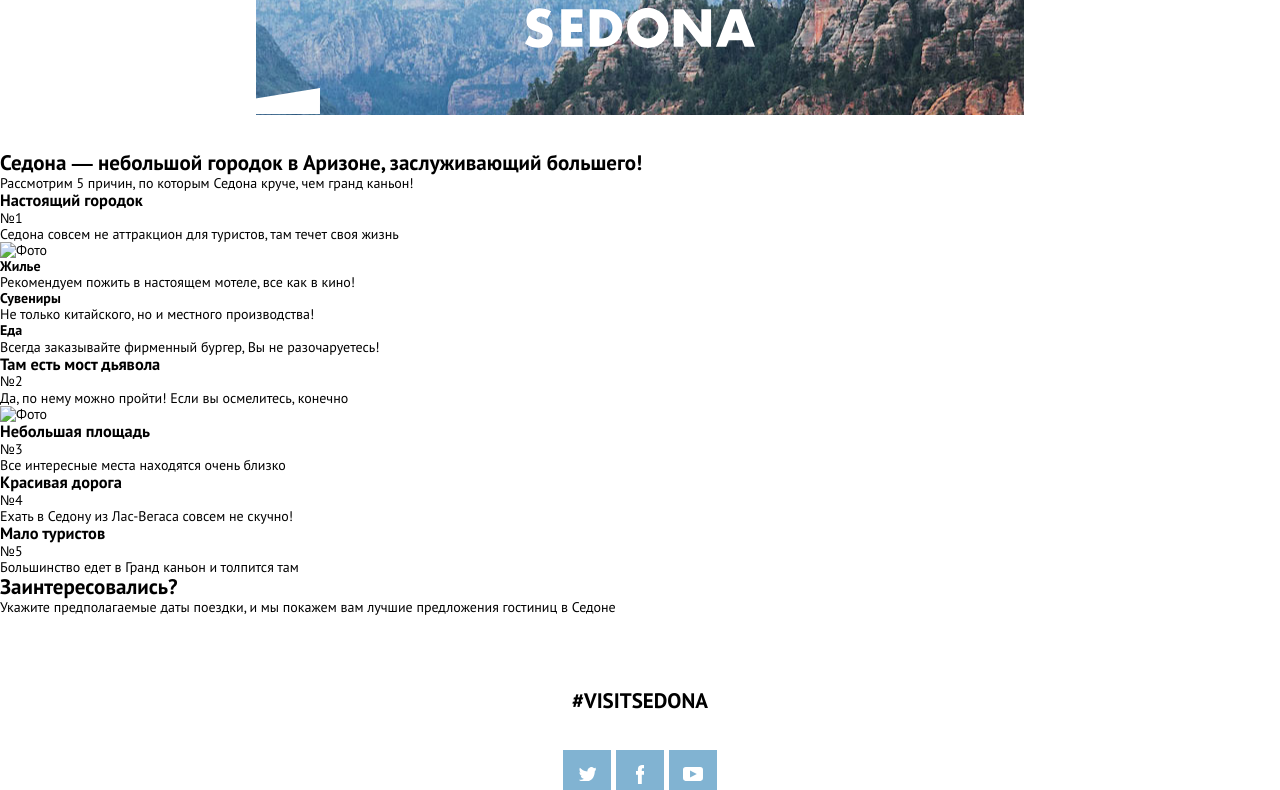
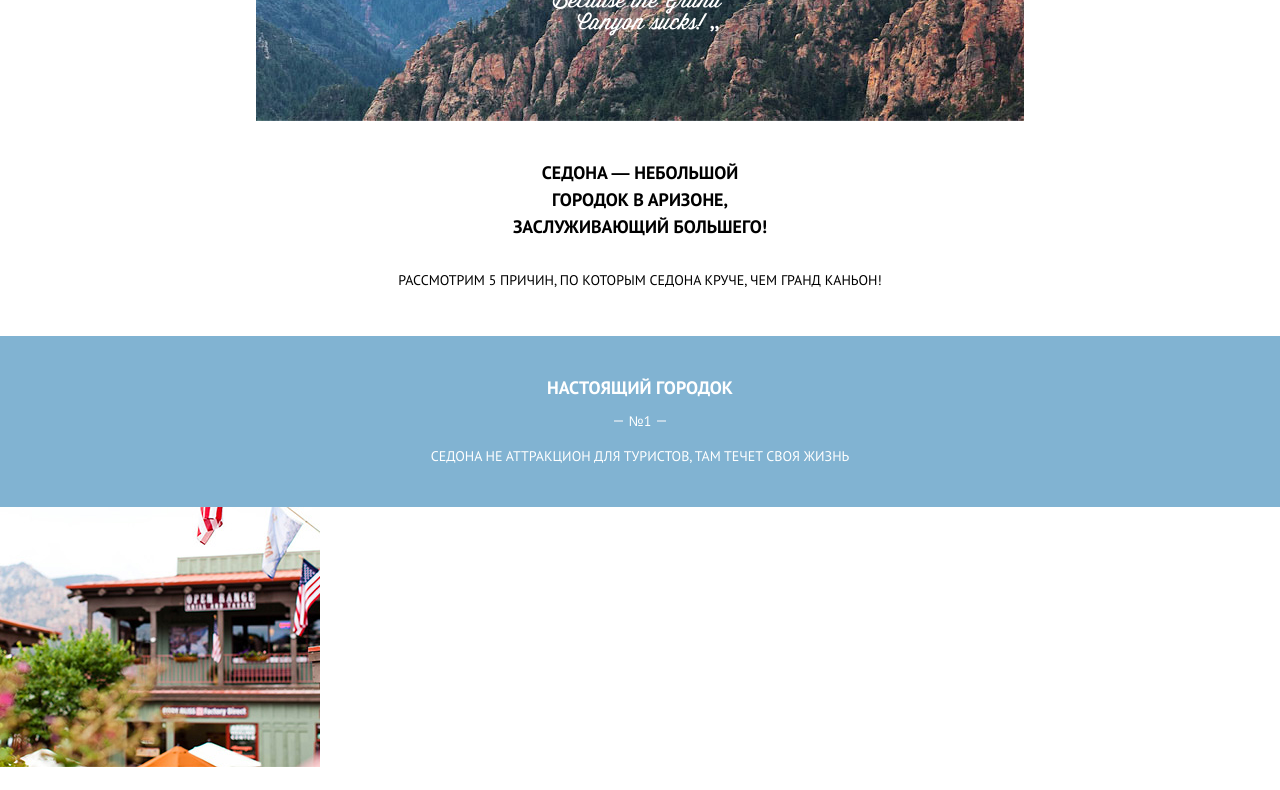
Before and after one commit to Alessio18911/216812-sedona-17, a website: page source/index.html in a window 1280 px wide. Shown: the part 325-1115 px from the top of the page. Drawn offline with nearby package versions, Linux system fonts and the light colour scheme; files that its build step writes are made by us from their sources.

Commit message:
Секция о городке, скрипт на открытие главного меню

```diff
--- a/source/index.html
+++ b/source/index.html
@@ -8,7 +8,7 @@
     <link rel="stylesheet" href="css/style.css">
   </head>
   <body>
-    <header class="page-header is-opened">
+    <header class="page-header">
       <div class="page-header__burger-wrapper">
         <button class="page-header__burger" type="button" aria-label="Показать/скрыть главное меню"></div>
       </div>
@@ -35,55 +35,64 @@
           <img class="page-header__logo-image" src="img/logo-sedona-mobile.svg" width="102" height="84" alt="Седона" />
       </div>
       <div class="page-header__block-title">
-        <img class="page-header__title" src="img/text-sedona.svg" width="230" height="40" alt="Sedona">
+        <img class="page-header__title page-header__title--index" src="img/text-sedona-index.svg" width="459" height="360" alt="Sedona">
       </div>
     </header>
     <main class="page-content">
-
       <section class="about">
-        <h2 class="about__title">Седона — небольшой городок в Аризоне, заслуживающий большего!</h2>
+        <h2 class="about__title">Седона — небольшой<br> городок в Аризоне,<br> заслуживающий большего!</h2>
         <p class="about__intro">Рассмотрим 5 причин, по которым Седона круче, чем гранд каньон!</p>
         <div class="about__wrapper">
-          <section class="about__item">
+          <section class="about__item about__item--dark">
+            <div class="about__item-wrapper">
               <h3 class="about__item-title">Настоящий городок</h3>
               <span class="about__item-number">№1</span>
-            <p class="about__item-description">Седона совсем не аттракцион для туристов, там течет своя жизнь</p>
-            <img class="about__item-image" src="#" alt="Фото">
+              <p class="about__item-intro">Седона не аттракцион для туристов, там течет своя жизнь</p>
+            </div>
+            <img class="about__item-image" src="img/main-city-mobile@1x.jpg" width="320" height="260" alt="Фото">
             <section class="about__details">
-              <div class="about__details-item">
+              <div class="about__details-item about__details-item--first">
                 <h4 class="about__details-title">Жилье</h4>
                 <p class="about__details-description">Рекомендуем пожить в настоящем мотеле, все как в кино!</p>
               </div>
-              <div class="about__details-item">
+              <div class="about__details-item about__details-item--dark">
                 <h4 class="about__details-title">Сувениры</h4>
                 <p class="about__details-description">Не только китайского, но и местного производства!</p>
               </div>
-              <div class="about__details-item">
+              <div class="about__details-item about__details-item--third">
                 <h4 class="about__details-title">Еда</h4>
-                <p class="about__details-description">Всегда заказывайте фирменный бургер, Вы не разочаруетесь!</p>
+                <p class="about__details-description">Всегда заказывайте<br> фирменный бургер, Вы не разочаруетесь!</p>
               </div>
             </section>
           </section>
-          <section class="about__item">
-            <h3 class="about__item-title">Там есть мост дьявола</h3>
+          <section class="about__item about__item--dark">
+            <div class="about__item-wrapper">
+              <h3 class="about__item-title">ТАМ ЕСТЬ Мост дьявола</h3>
               <span class="about__item-number">№2</span>
-            <p class="about__item-description">Да, по нему можно пройти! Если вы осмелитесь, конечно</p>
-            <img class="about__item-image" src="#" alt="Фото">
+              <p class="about__item-intro">Да, по нему можно пройти! Если вы осмелитесь, конечно</p>
+            </div>
+            <img class="about__item-image" src="img/main-bridge-mobile@1x.jpg" width="320" height="260" alt="Фото">
           </section>
           <section class="about__item">
+            <div class="about__item-wrapper">
               <h3 class="about__item-title">Небольшая площадь</h3>
               <span class="about__item-number">№3</span>
-            <p class="about__item-description">Все интересные места находятся очень близко</p>
+              <p class="about__item-intro">Все интересные места находятся очень близко</p>
+            </div>
           </section>
           <section class="about__item">
+            <div class="about__item-wrapper">
               <h3 class="about__item-title">Красивая дорога</h3>
               <span class="about__item-number">№4</span>
-            <p class="about__item-description">Ехать в Седону из Лас-Вегаса совсем не скучно!</p>
+              <p class="about__item-intro">Ехать в Седону из Лас-Вегаса совсем не скучно!</p>
+            </div>
           </section>
           <section class="about__item">
+            <div class="about__item-wrapper">
               <h3 class="about__item-title">Мало туристов</h3>
               <span class="about__item-number">№5</span>
-            <p class="about__item-description">Большинство едет в Гранд каньон и толпится там</p>
+              <p class="about__item-intro">Большинство едет в Гранд каньон и толпится там</p>
+            </div>
           </section>
         </div>
       </section>
@@ -128,6 +137,6 @@
         </a>
       </section>
     </footer>
-
+    <script src="js/script.js"></script>
   </body>
 </html>
--- /dev/null
+++ b/source/js/script.js
@@ -0,0 +1,8 @@
+window.onload = function() {
+  const header = document.querySelector('.page-header');
+  const toggleMenu = header.querySelector('.page-header__burger-wrapper');
+
+  toggleMenu.addEventListener('click', function() {
+    header.classList.toggle('is-opened');
+  });
+}
--- /dev/null
+++ b/source/sass/about.scss
@@ -0,0 +1,107 @@
+.about {
+  padding: 38px 0 0;
+  line-height: 1.5;
+  text-align: center;
+  text-transform: uppercase;
+}
+
+.about__title {
+  padding: 0 15px 28px;
+  font-size: 18px;
+}
+
+.about__intro {
+  padding: 0 15px 43px;
+  line-height: 1.8;
+}
+
+.about__item-wrapper {
+  position: relative;
+  padding: 24px 35px 30px;
+  background-color: $grey4;
+
+  .about__item--dark & {
+    padding: 38px 20px 40px;
+    color: $white;
+    background-color: $mainBlue;
+
+    &::after {
+      display: none;
+    }
+  }
+
+  .about__item:not(:last-child) & {
+    &::after {
+      content: '';
+      position: absolute;
+      bottom: 0;
+      left: 50%;
+      width: calc(100% - 40px);
+      height: 1px;
+      background-color: $grey5;
+      transform: translateX(-50%);
+    }
+  }
+}
+
+.about__item-title {
+  padding: 0 0 10px;
+  font-size: 18px;
+}
+
+.about__item-number {
+  position: relative;
+
+  &::before,
+  &::after {
+    content: '';
+    position: absolute;
+    top: 50%;
+    width: 9px;
+    height: 2px;
+    background-color: $blue5;
+    transform: translateY(-50%);
+  }
+
+  &::before {
+    left: -15px;
+  }
+
+  &::after {
+    right: -15px;
+  }
+}
+
+.about__item-intro {
+  padding: 14px 0 0;
+}
+
+.about__item-image {
+  display: block;
+  width: 320px;
+  height: 260px;
+}
+
+.about__details {
+  padding: 34px 0 10px;
+  text-align: initial;
+}
+
+.about__details-item {
+  position: relative;
+  padding: 0 0 28px 70px;
+
+  &::before {
+    content: '';
+    position: absolute;
+    top: -10px;
+    left: 21px;
+    width: 37px;
+    height: 39px;
+  }
+}
+
+.about__details-title {
+  padding: 0 0 13px;
+  font-size: 18px;
+}
--- a/source/sass/colors.scss
+++ b/source/sass/colors.scss
@@ -3,11 +3,14 @@ $black: #000000;
 $grey1: rgba(0, 0, 0, 0.3);
 $grey2: rgba(255, 255, 255, 0.3);
 $grey3: #e5e5e5;
+$grey4: #eeeeee;
+$grey5: #d6d6d6;
 
 $mainBlue: #81b3d2;
 $blue1: #669ec0;
 $blue2: #5496bd;
 $blue3: #678fa8;
 $blue4: #9ac2db;
+$blue5: #c1d8e8;
 
 $white: #ffffff;
--- a/source/sass/main-nav.scss
+++ b/source/sass/main-nav.scss
@@ -1,6 +1,6 @@
 .main-nav {
     max-height: 0;
-    transition: 0.2s ease-in-out;
+    transition: 0.5s ease-in-out;
 
     &--left-part {
         .main-nav__item--first {
--- a/source/sass/media.scss
+++ b/source/sass/media.scss
@@ -12,7 +12,7 @@
   text-transform: uppercase;
 }
 
-.media__title-description {
+.media__intro {
   padding: 0 15px 30px;
   text-align: center;
   text-transform: uppercase;
--- a/source/sass/page-header.scss
+++ b/source/sass/page-header.scss
@@ -1,6 +1,5 @@
 .page-header {
     position: relative;
-    padding: 0 0 36px;
 
     &.is-opened {
         .page-header__burger {
@@ -35,6 +34,7 @@
     position: absolute;
     top: 10px;
     right: 6px;
+    z-index: 1;
     width: 53px;
     height: 34px;
     padding: 15px;
@@ -79,21 +79,8 @@
 }
 
 .page-header__block-title {
-    position: relative;
-    padding: 51px 0 67px;
-    background: url(../img/bg-back-mobile@1x.jpg) no-repeat 50% 50%;
-
-    &::before {
-        content: '';
-        position: absolute;
-        bottom: -5px;
-        left: 0;
-        z-index: 1;
-        display: block;
-        width: 320px;
-        height: 37px;
-        background: url(../img/bg-intro-triangle-mobile.svg) no-repeat 50% 50%;
-    }
+    padding: 51px 0 46px;
+    background: url(../img/bg-back-mobile@1x.jpg) no-repeat 50% 0;
 }
 
 .page-header__title {
@@ -101,6 +88,11 @@
     width: 230px;
     height: 40px;
     margin: 0 auto;
+
+    &--index {
+      width: 280px;
+      height: 292px;
+    }
 }
 
 .page-header__logo {
--- a/source/sass/style.scss
+++ b/source/sass/style.scss
@@ -8,3 +8,4 @@
 @import 'page-footer';
 @import 'social';
 @import 'media';
+@import 'about';
```
Also changed, not shown: source/form.html (+2 -1 lines), source/photo.html (+3 -2 lines). Lines whose indentation alone changed are shown as unchanged.
